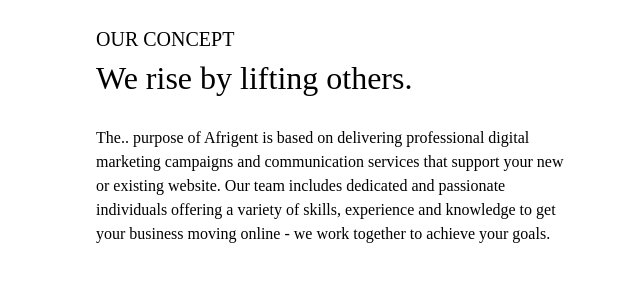
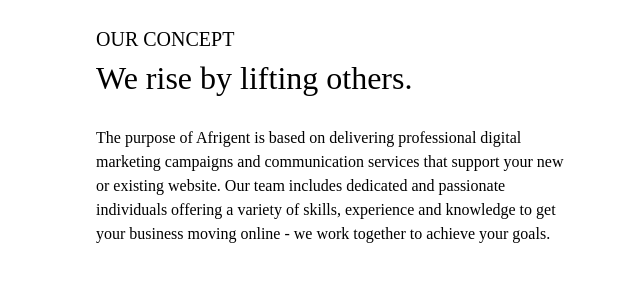
Before and after one commit to Afrigent/afrigent_web1, a website: page index.html in a window 1280 px wide. Shown: the part 1020-1316 px from the top of the page, 640-1280 px from the left. Drawn offline with Linux system fonts and the light colour scheme.

Commit message:
Afrigent

```diff
--- a/index.html
+++ b/index.html
@@ -84,7 +84,7 @@
     <h1 style="font-size:2rem;">We rise by lifting others.</h1>
     <br>
     <p>
-      The.. purpose of Afrigent is based on delivering professional digital marketing campaigns and communication services that support your new or existing website. Our team includes dedicated and passionate individuals offering a variety of skills, experience and knowledge to get your business moving online - we work together to achieve your goals.
+      The purpose of Afrigent is based on delivering professional digital marketing campaigns and communication services that support your new or existing website. Our team includes dedicated and passionate individuals offering a variety of skills, experience and knowledge to get your business moving online - we work together to achieve your goals.
     </p>
   </div>
 </div>
```
